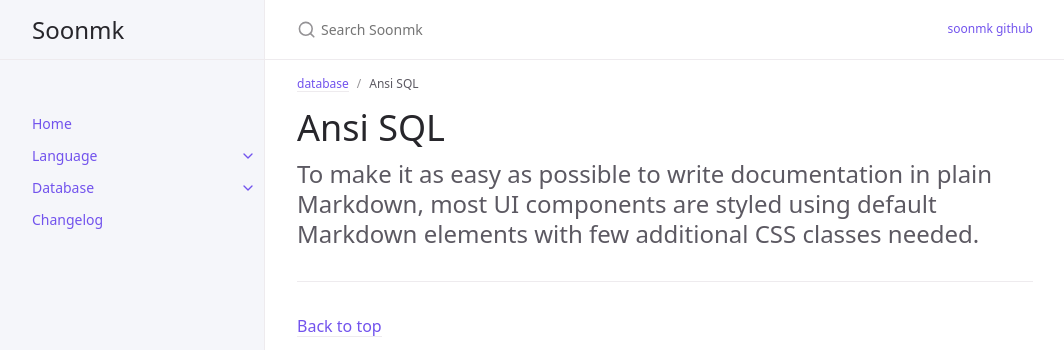
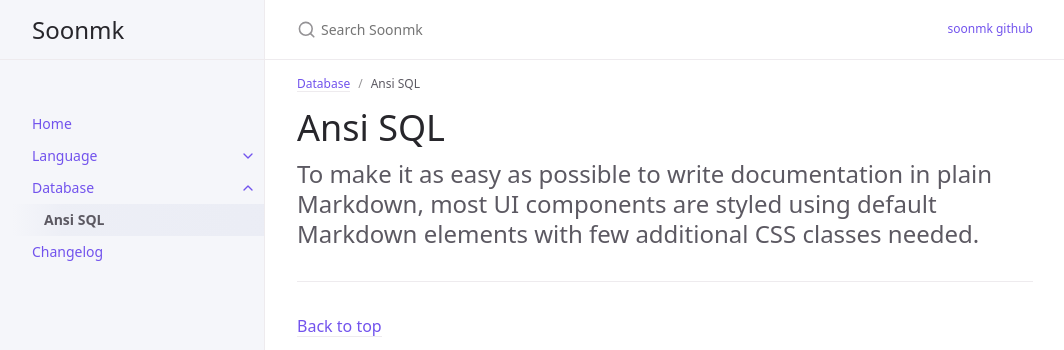
Before and after one commit to soonmk/soonmk.github.io, a Jekyll site: the page built from docs/database/ansi-sql.md, in a window 1280 px wide. Shown: the top 350 px of the page, without its empty margins (107-1171 px from the left). Built offline with Jekyll 4.4.1, drawn with Linux system fonts in a browser that asks for light colours.

Commit message:
Update ansi-sql.md

```diff
--- a/docs/database/ansi-sql.md
+++ b/docs/database/ansi-sql.md
@@ -1,7 +1,7 @@
 ---
 layout: default
 title: Ansi SQL
-parent: database
+parent: Database
 nav_order: 1
 permalink: docs/database/ansi-sql
 ---
```
